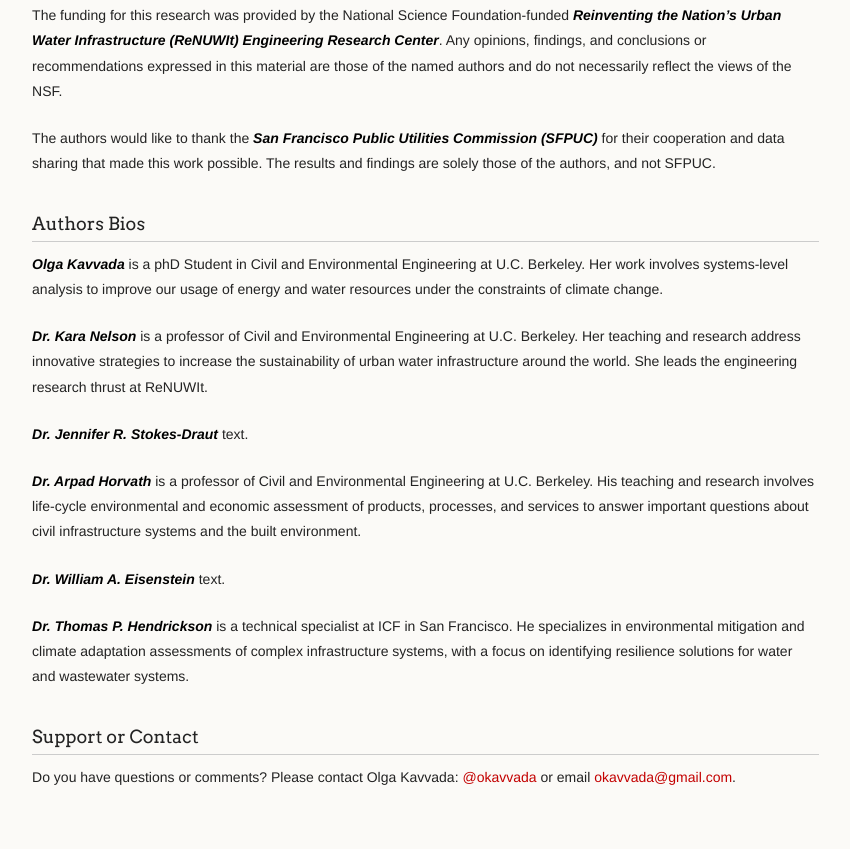
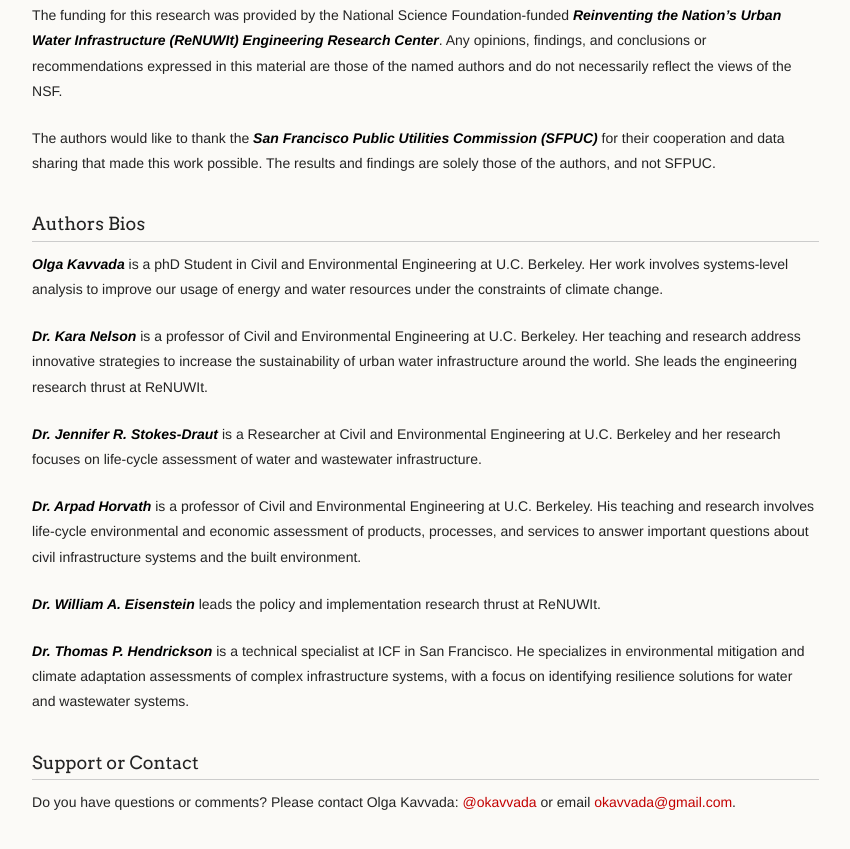
Before and after one commit to okavvada/San_Francisco_webpage, a plain HTML site: page index.html in a window 1280 px wide. Shown: the part 5046-5895 px from the top of the page, without its empty margins (332-1182 px from the left). Drawn offline with Linux system fonts and the light colour scheme.

Commit message:
add descriptions

```diff
--- a/index.html
+++ b/index.html
@@ -120,11 +120,11 @@
 
 <p><a class = "authors" href="http://www.ce.berkeley.edu/people/faculty/Nelson"> Dr. Kara Nelson</a> is a professor of Civil and Environmental Engineering at U.C. Berkeley.  Her teaching and research address innovative strategies to increase the sustainability of urban water infrastructure around the world.  She leads the engineering research thrust at ReNUWIt.</p>
 
-<p><a class = "authors" href=""> Dr. Jennifer R. Stokes-Draut</a> text.</p>
+<p><a class = "authors" href=""> Dr. Jennifer R. Stokes-Draut</a> is a Researcher at Civil and Environmental Engineering at U.C. Berkeley and her research focuses on life-cycle assessment of water and wastewater infrastructure.</p>
 
 <p><a class = "authors" href="http://www.ce.berkeley.edu/people/faculty/Horvath"> Dr. Arpad Horvath</a> is a professor of Civil and Environmental Engineering at U.C. Berkeley.  His teaching and research involves life-cycle environmental and economic assessment of products, processes, and services to answer important questions about civil infrastructure systems and the built environment.</p>
 
-<p><a class = "authors" href=""> Dr. William A. Eisenstein</a> text.</p>
+<p><a class = "authors" href=""> Dr. William A. Eisenstein</a> leads the policy and implementation research thrust at ReNUWIt.</p>
 
 <p><a class = "authors" href="https://www.linkedin.com/in/thomas-hendrickson-ph-d-7a523921?authType=NAME_SEARCH&authToken=kYQZ&locale=en_US&trk=tyah&trkInfo=clickedVertical%3Amynetwork%2CclickedEntityId%3A75226157%2CauthType%3ANAME_SEARCH%2Cidx%3A4-1-9%2CtarId%3A1479401499994%2Ctas%3Ahendrick"> Dr. Thomas P. Hendrickson</a> is a technical specialist at ICF in San Francisco. He specializes in environmental mitigation and climate adaptation assessments of complex infrastructure systems, with a focus on identifying resilience solutions for water and wastewater systems.</p>
 
```
